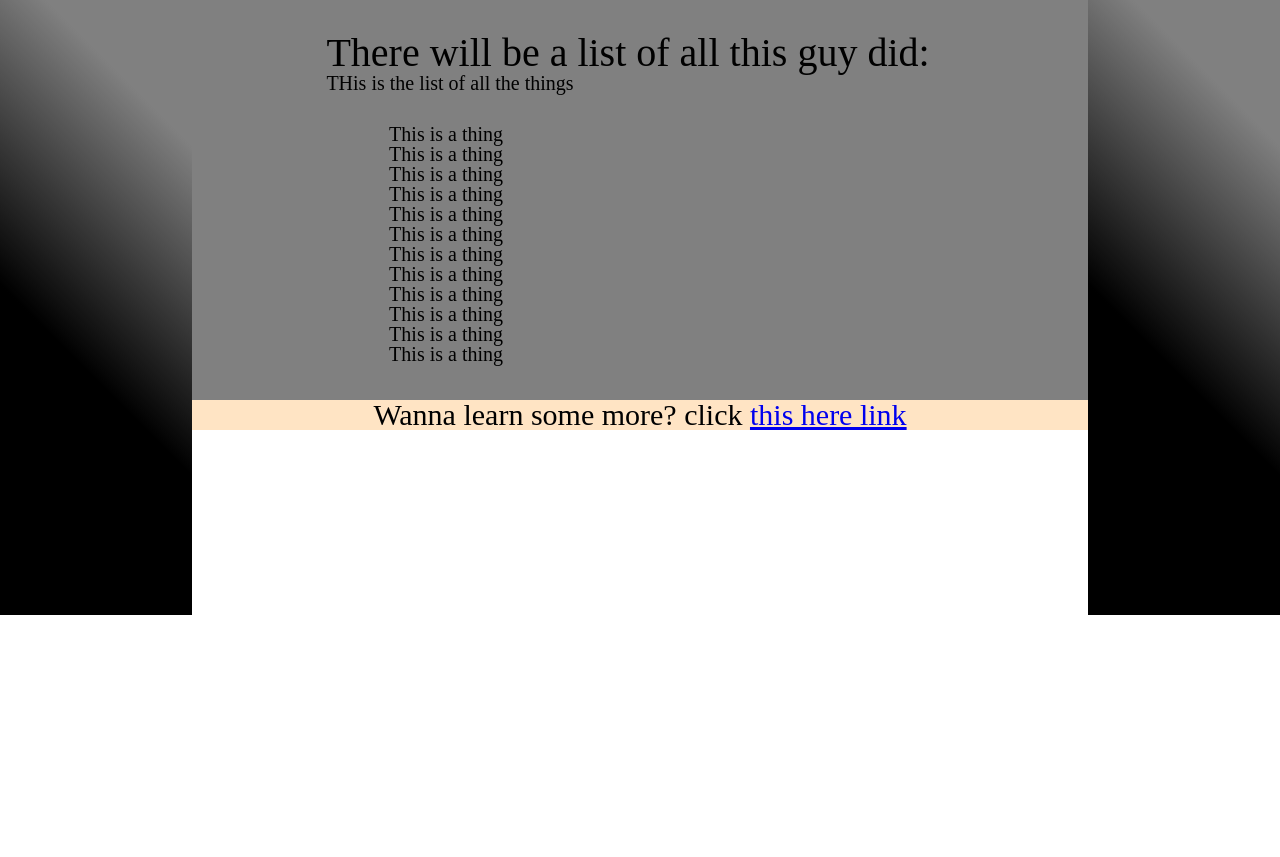
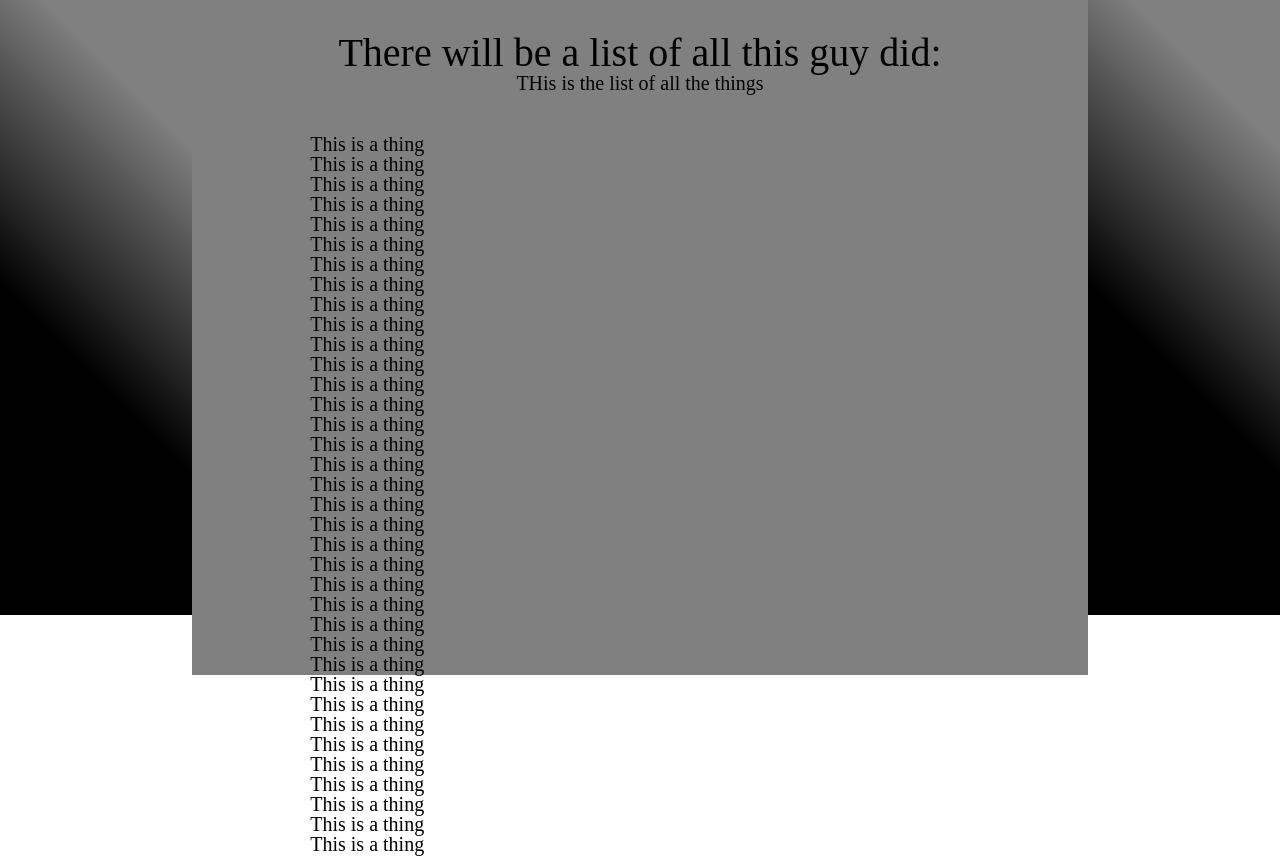
Before and after one commit to WilliamCusack/tributepage, a plain HTML site: page index.html in a window 1280 px wide. Shown: the part 185-1042 px from the top of the page. Before the commit the page ends 800 px from the top, so only its background shows below. Drawn offline with Linux system fonts and the light colour scheme.

Commit message:
Tried to make the entire thing centered and fill the center content column. I've made too many mistakes. going to start a new page.

```diff
--- a/index.html
+++ b/index.html
@@ -46,6 +46,30 @@
                     <li>This is a thing</li>
                     <li>This is a thing</li>
                     <li>This is a thing</li>
+                    <li>This is a thing</li>
+                    <li>This is a thing</li>
+                    <li>This is a thing</li>
+                    <li>This is a thing</li>
+                    <li>This is a thing</li>
+                    <li>This is a thing</li>
+                    <li>This is a thing</li>
+                    <li>This is a thing</li>
+                    <li>This is a thing</li>
+                    <li>This is a thing</li>
+                    <li>This is a thing</li>
+                    <li>This is a thing</li>
+                    <li>This is a thing</li>
+                    <li>This is a thing</li>
+                    <li>This is a thing</li>
+                    <li>This is a thing</li>
+                    <li>This is a thing</li>
+                    <li>This is a thing</li>
+                    <li>This is a thing</li>
+                    <li>This is a thing</li>
+                    <li>This is a thing</li>
+                    <li>This is a thing</li>
+                    <li>This is a thing</li>
+                    <li>This is a thing</li>
                 </ul>
             </h4>
         </div>
--- a/style.css
+++ b/style.css
@@ -18,8 +18,12 @@ h4{
 }
 #tribute-link{
     display: flex;
+    background-color: bisque;
+    text-align: center;
+    position: relative;
+    height: 5%;
     justify-content: center;
-    background-color: bisque;
+    align-items: center;
 }
 #image{
 
@@ -30,9 +34,9 @@ h4{
 #background-grids{
     display: grid;
     grid-template-columns: 15% 70% 15%;
-    grid-template-rows: auto;
     grid-template-areas:
         "leftbackground centerbackground rightbackground";
+        height: 100vh;
 
 }
 #left-background{
@@ -40,8 +44,8 @@ h4{
     grid-area: leftbackground;
     position: fixed;
     left: 0;
-    width: 15%;
-    height: 100%;
+    width: 15vw;
+    height: 100vh;
     top: 0;
     z-index: -1;
 
@@ -52,8 +56,8 @@ h4{
     grid-area: rightbackground;
     position: fixed;
     right: 0;
-    width: 15%;
-    height: 100%;
+    width: 15vw;
+    height: 100vh;
     top: 0;
     z-index: -1;
 
@@ -61,19 +65,25 @@ h4{
 #center-grid{
     background-color: gray;
     grid-area: centerbackground;
+    height: 100vh;
+    width: 70vw;
+    display: flex;
+    flex-direction: column;
+    justify-content: space-between;
 }
 #img-title{
-    block-size: 80%;
     padding: 30px 30px;
     margin: 0 auto;
     text-align: center;
+    flex-grow: 0;
 }
 #tribute-info{
-    margin: 4% 15%;
-    text-align: left;
+    margin: 4%;
+    text-align: center;
 }
 #list{
     margin: 5% 10% 0 10%;
+    text-align: left;
 }
 #img-caption{
     display: table-caption;
```
